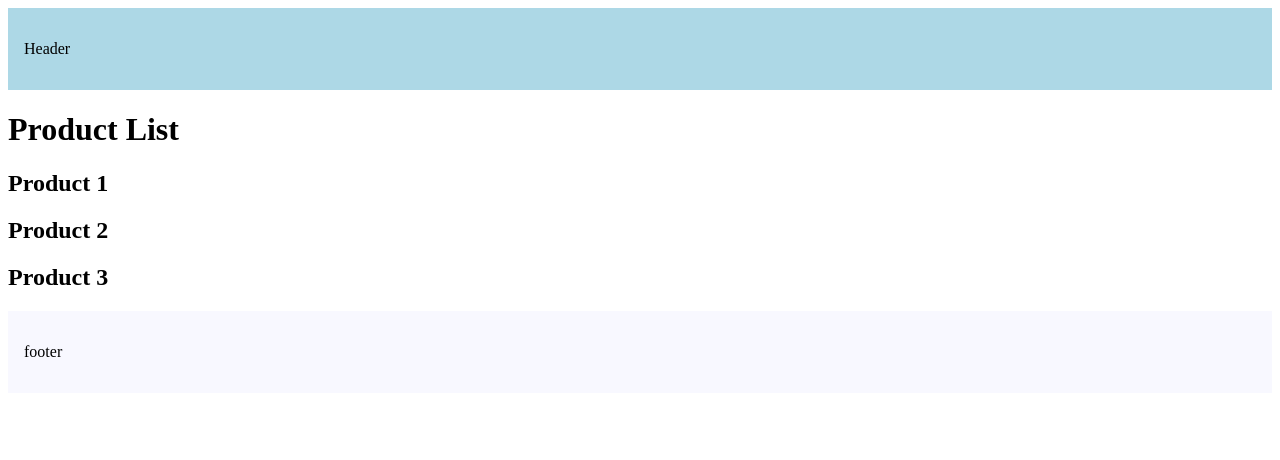
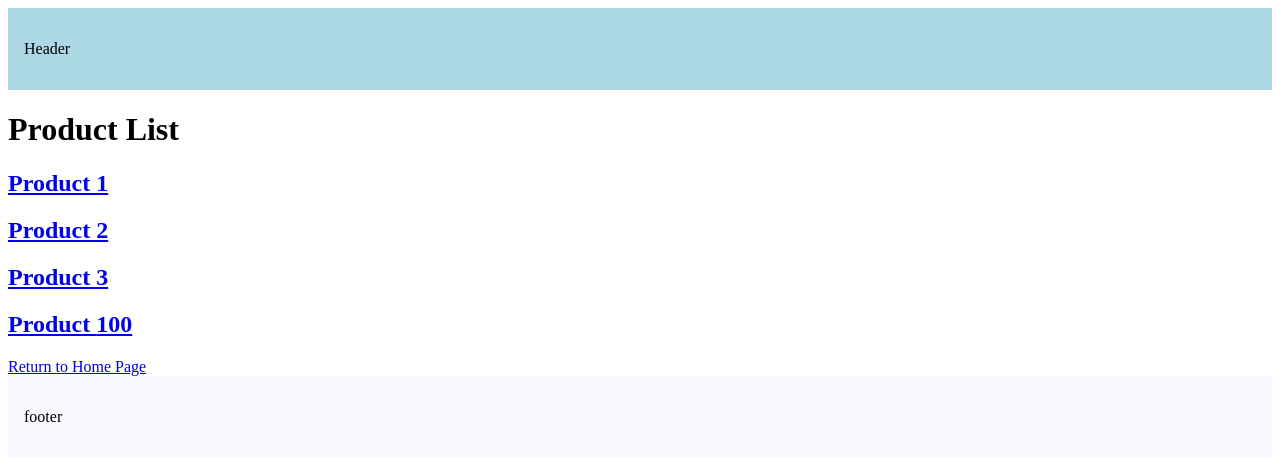
Before and after one commit to Fadhillatmojo/nextjs101, a Next.js app: page /products in a window 1280 px wide. Shown: the top 460 px of the page. Built offline with nearby package versions, Linux system fonts and the light colour scheme.

Commit message:
link components to navigate between routes

```diff
--- a/src/app/products/page.tsx
+++ b/src/app/products/page.tsx
@@ -1,10 +1,15 @@
+import Link from "next/link";
 export default function ProductList(){
+	const productId = 100;
 	return(
 		<>
 			<h1>Product List</h1>
-			<h2>Product 1</h2>
-			<h2>Product 2</h2>
-			<h2>Product 3</h2>
+			<h2><Link href="products/1">Product 1</Link></h2>
+			<h2><Link href="products/2">Product 2</Link></h2>
+			<h2><Link href="products/3" replace>Product 3</Link></h2>
+			{/* relace will delete the stack url if clicked */}
+			<h2><Link href={`products/${productId}`}>Product {productId}</Link></h2>
+			<Link href="/">Return to Home Page</Link>
 		</>
 	);
 }
```
Also changed, not shown: src/app/page.tsx (+8 -1 lines).
